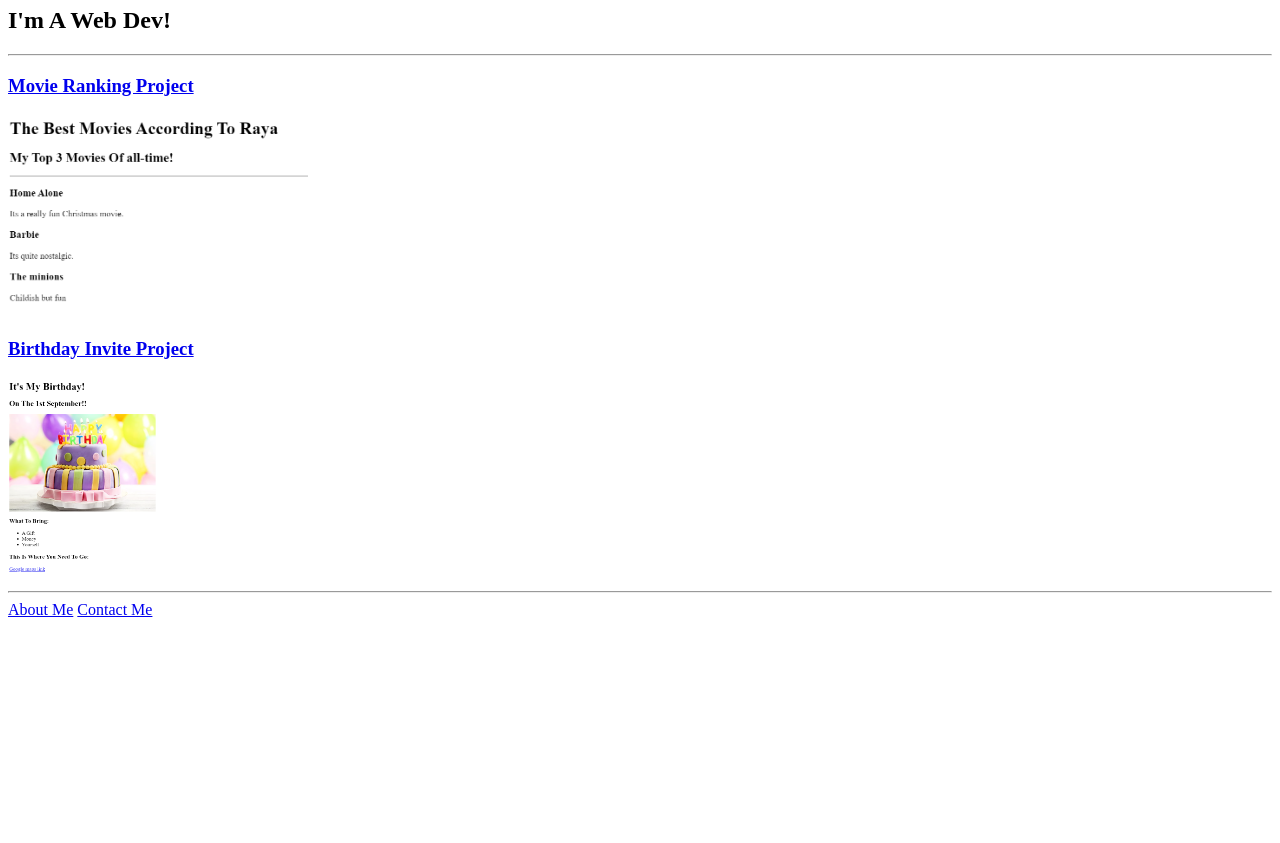
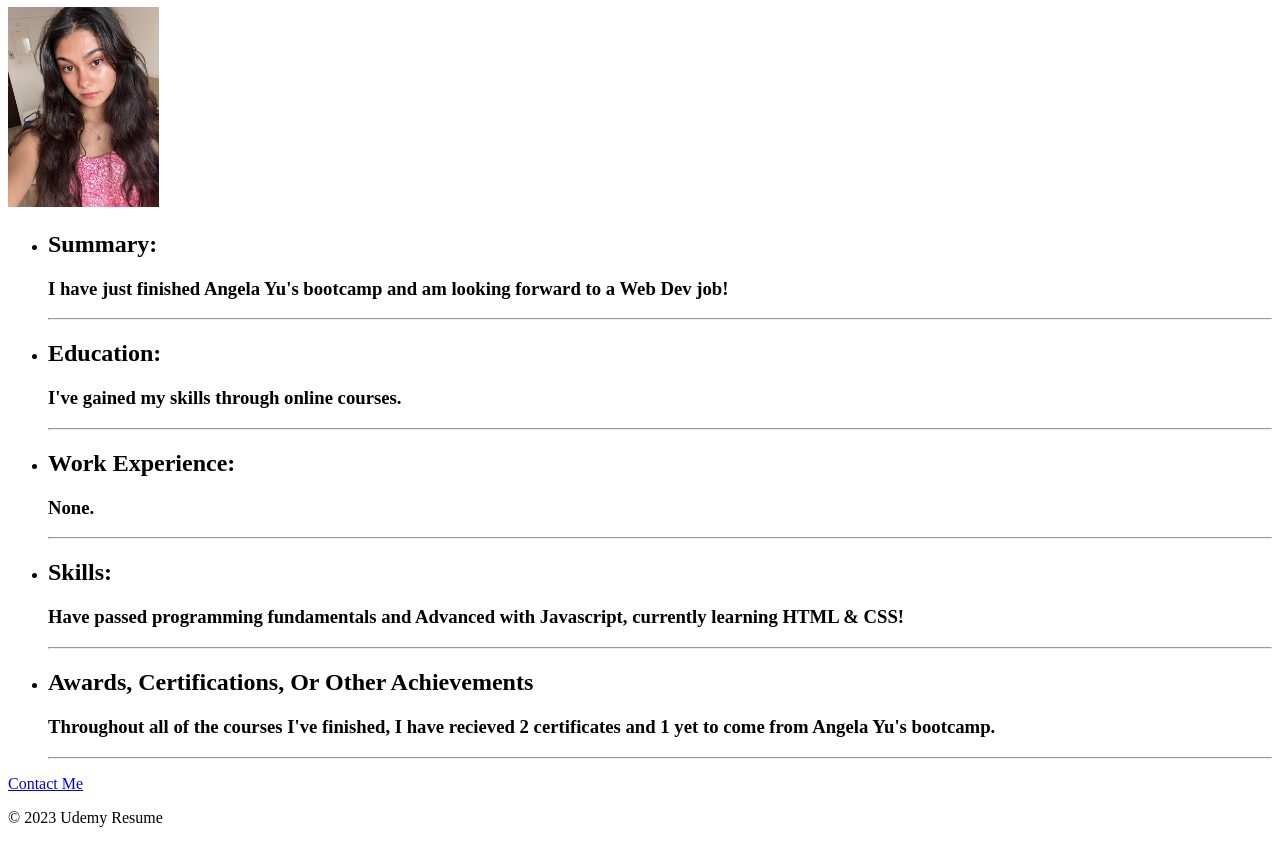
Before and after one commit to RayaElhs/html-portfolio, a plain HTML site: page index.html in a window 1280 px wide. Shown: the part 73-916 px from the top of the page. Before the commit the page ends 800 px from the top, so only its background shows below. Drawn offline with Linux system fonts and the light colour scheme.

Commit message:
Add files via upload

```diff
--- a/index.html
+++ b/index.html
@@ -1,22 +1,66 @@
 <!DOCTYPE html>
 <html lang="en">
+
 <head>
     <meta charset="UTF-8">
-    <meta name="viewport" content="width=device-width, initial-scale=1.0">
-    <title>Raya's Portfolio</title>
+    <h1>
+        <title>My Resume</title>
+    </h1>
 </head>
 
 <body>
-    <h1>Raya's Portfolio</h1>
-    <h2>I'm A Web Dev!</h2>
-    <hr/>
-    <h3><a href="./public/movies.html">Movie Ranking Project</a></h3>
-    <img src="./assets/moviessc.png" height="200"/>
-    <h3><a href="./public/bday.html">Birthday Invite Project</a></h3>
-    <img src="./assets/bdaysc.png" height="200"/>
-    <hr/>
-    <a href="./public/about.html">About Me</a>
-    <a href="./public/contact.html">Contact Me</a>
+    <h1>Raya El Husein</h1>
+    <img src="./raya pic.jpg" height="200">
+
+    <ul>
+        <li>
+            <h2>Summary:</h2>
+            <h3>I have just finished Angela Yu's bootcamp and
+                am looking forward to a Web Dev job!
+            </h3>
+        </li>
+
+        <hr />
+
+        <li>
+            <h2>Education:</h2>
+            <h3>I've gained my skills through online courses.</h3>
+        </li>
+
+        <hr />
+
+        <li>
+            <h2>Work Experience:</h2>
+            <h3>None.</h3>
+        </li>
+
+        <hr />
+
+        <li>
+            <h2>Skills:</h2>
+            <h3>Have passed programming fundamentals and Advanced
+                with Javascript, currently learning HTML & CSS!
+            </h3>
+        </li>
+
+        <hr />
+
+        <li>
+            <h2>Awards, Certifications, Or Other Achievements</h2>
+            <h3>Throughout all of the courses I've finished, I have
+                recieved 2 certificates and 1 yet to come from
+                Angela Yu's bootcamp.
+            </h3>
+        </li>
+
+        <hr />
+    </ul>
+    <a href="./contact.html">Contact Me</a>
+    <footer>
+        <p>© 2023 Udemy Resume</p>
+    </footer>
+
+
 </body>
 
 </html>
```
Also changed, not shown: contactMe.html (added), raya pic.jpg (added).
